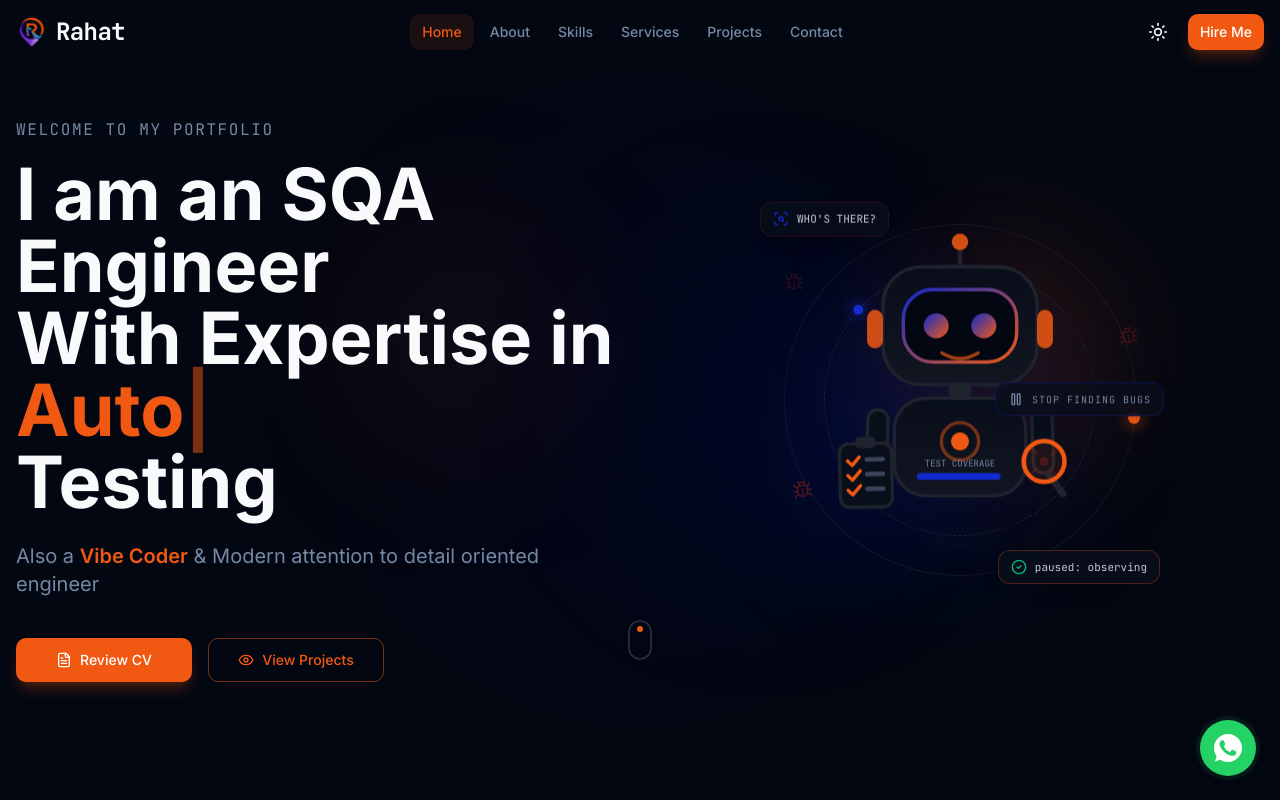
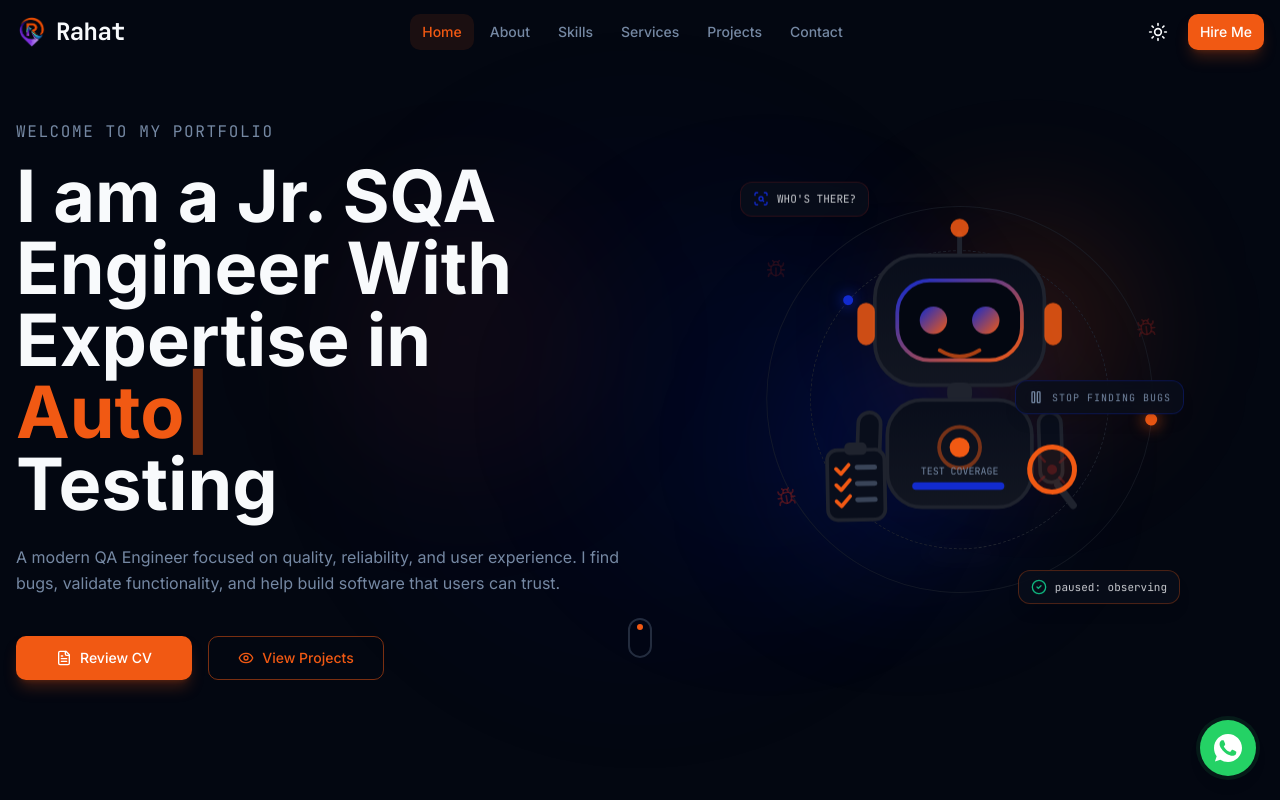
Before and after one commit to rahat-israil/Rahat-Portfolio-Website, a React (Vite) app: page / in a window 1280 px wide. Shown: the top 800 px of the page. Built offline with nearby package versions, Linux system fonts and the light colour scheme; the HTML template or start-up script is replaced by a standard one.

Commit message:
Hero section content update

```diff
--- a/src/components/HeroSection.tsx
+++ b/src/components/HeroSection.tsx
@@ -67,9 +67,9 @@ const HeroSection = () => {
           </motion.p>
 
           <h1 className="text-4xl md:text-6xl lg:text-6xl xl:text-7xl font-bold leading-tight mb-6">
-            <span className="text-foreground">I am an SQA Engineer</span>
+            <span className="text-foreground">I am a Jr. SQA Engineer With</span>
             <br />
-            <span className="text-foreground">With Expertise in </span>
+            <span className="text-foreground">Expertise in </span> <br />
             <span className="text-primary typing-cursor inline-block min-w-[4ch]">
               {displayText}
             </span>
@@ -81,9 +81,9 @@ const HeroSection = () => {
             initial={{ opacity: 0, y: 20 }}
             animate={{ opacity: 1, y: 0 }}
             transition={{ delay: 0.5, duration: 0.6 }}
-            className="text-muted-foreground text-lg md:text-xl max-w-2xl mx-auto lg:mx-0 mb-10 leading-relaxed"
+            className="text-muted-foreground max-w-2xl mx-auto lg:mx-0 mb-10 leading-relaxed"
           >
-            Also a <span className="text-primary font-semibold">Vibe Coder</span> & Modern attention to detail oriented engineer
+            A modern QA Engineer focused on quality, reliability, and user experience. I find bugs, validate functionality, and help build software that users can trust.
           </motion.p>
 
           <motion.div
--- a/src/components/RobotVisual.tsx
+++ b/src/components/RobotVisual.tsx
@@ -50,7 +50,7 @@ const RobotVisual = () => {
       ref={wrapRef}
       onMouseEnter={() => setHovering(true)}
       onMouseLeave={() => setHovering(false)}
-      className="relative w-full max-w-[400px] mx-auto aspect-square flex items-center justify-center select-none"
+      className="relative w-full max-w-[440px] mx-auto aspect-square flex items-center justify-center select-none"
       style={{ perspective: 1000 }}
     >
       {/* Ambient glows */}
```
